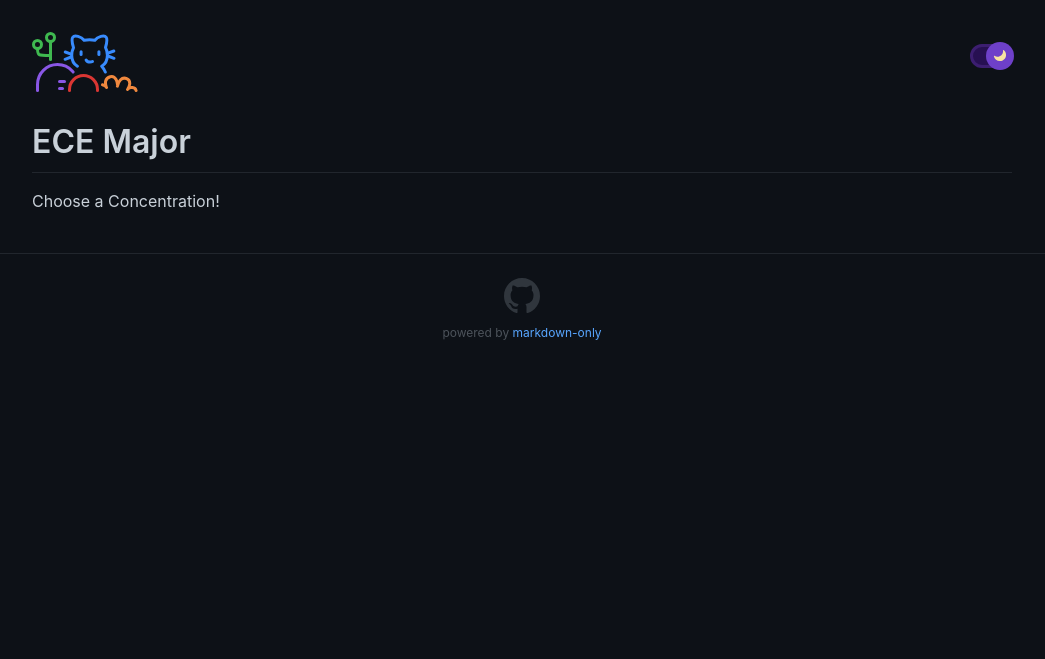
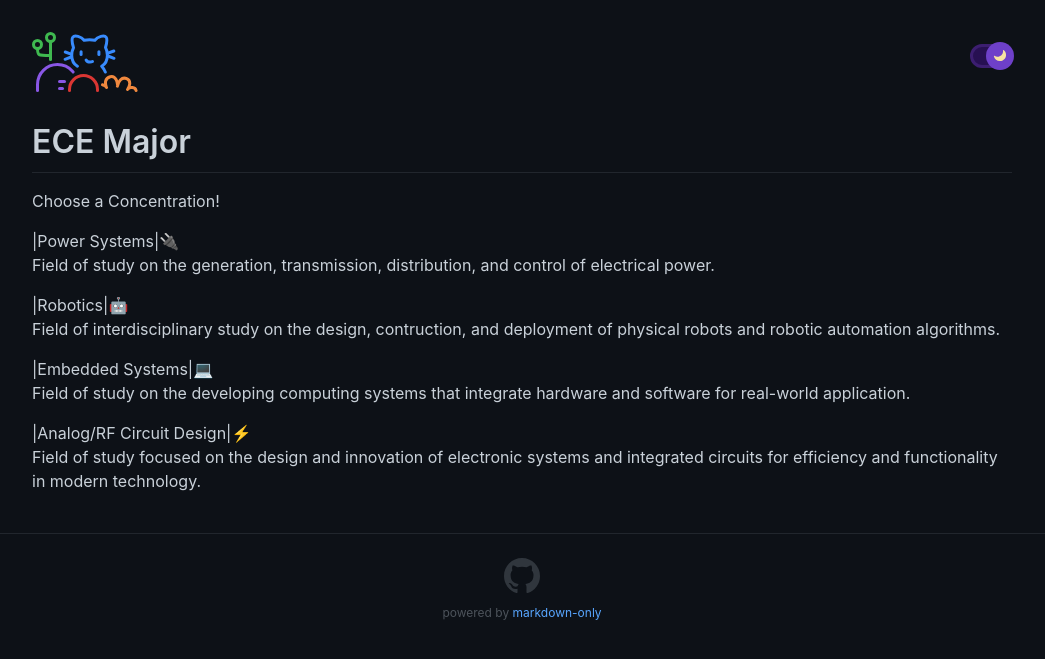
Before and after one commit to jmyphn/engineering-wiki, a Jekyll site: the page built from ece.md, in a window 1280 px wide. Shown: the top 659 px of the page, without its empty margins (118-1163 px from the left). Built offline with Jekyll 4.4.1, drawn with Linux system fonts in a browser that asks for light colours.

Commit message:
Update ece.md

```diff
--- a/ece.md
+++ b/ece.md
@@ -6,3 +6,19 @@ permalink: /ecemajor/
 # ECE Major
 
 Choose a Concentration!
+
+
+|Power Systems|🔌
+    Field of study on the generation, transmission, distribution, and control of electrical power.
+
+
+|Robotics|🤖
+    Field of interdisciplinary study on the design, contruction, and deployment of physical robots and robotic automation algorithms.
+
+
+|Embedded Systems|💻
+    Field of study on the developing computing systems that integrate hardware and software for real-world application.
+
+
+|Analog/RF Circuit Design|⚡
+    Field of study focused on the design and innovation of electronic systems and integrated circuits for efficiency and functionality in modern technology.
```
